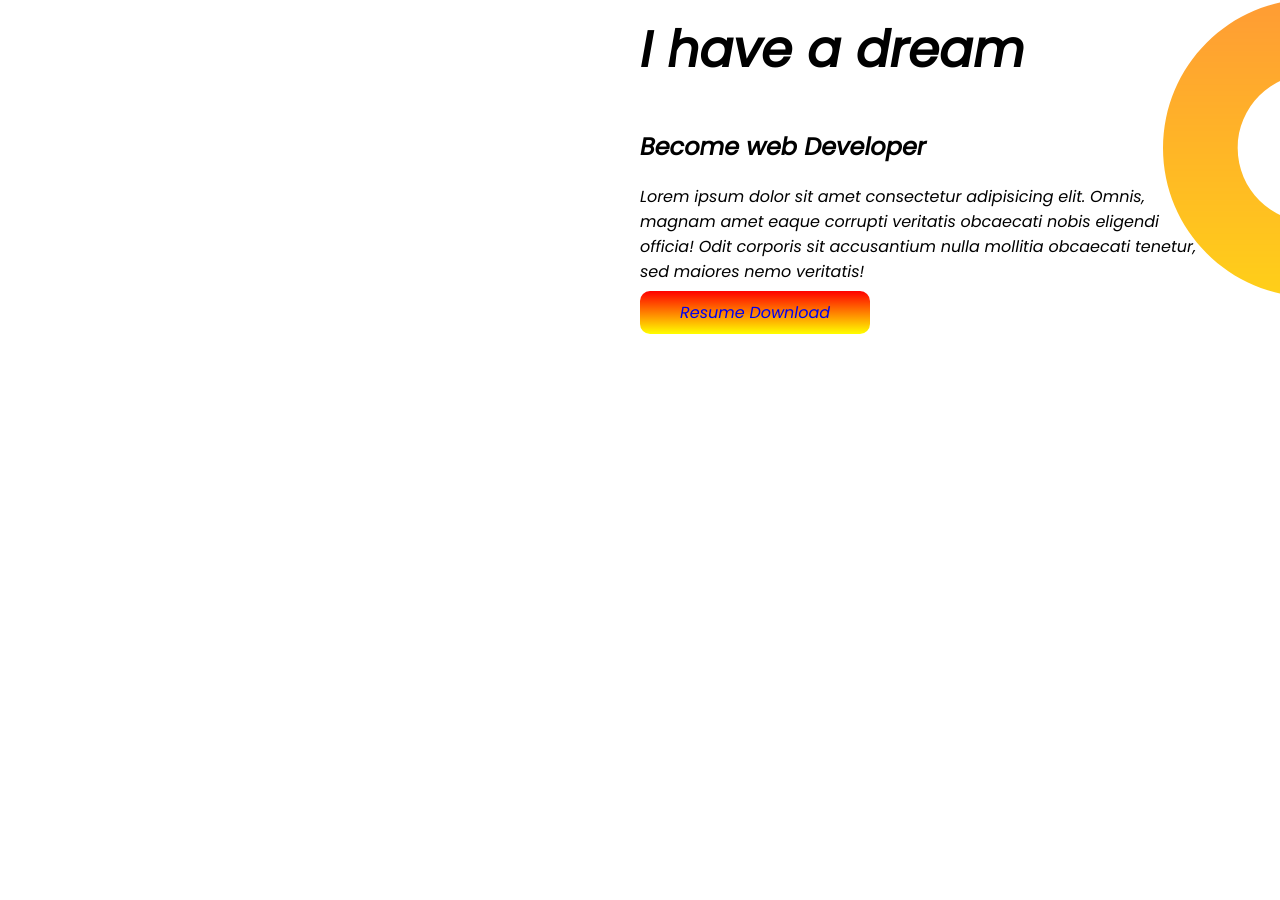
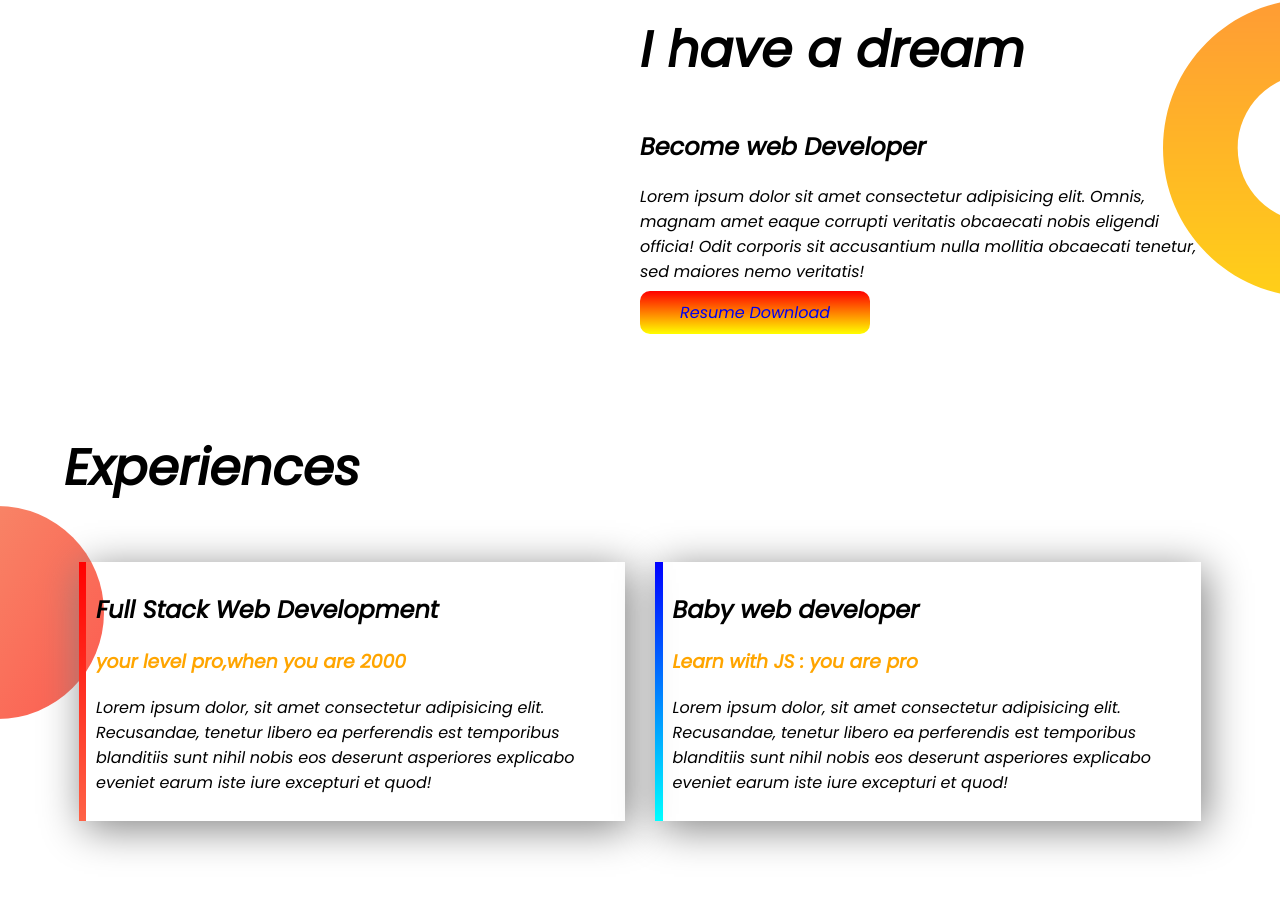
Before and after one commit to KHkhalidhasan/Professional-Portfolio, a plain HTML site: page index.html in a window 1280 px wide. Shown: the part 777-1677 px from the top of the page. Before the commit the page ends 1111 px from the top, so only its background shows below. Drawn offline with Linux system fonts and the light colour scheme.

Commit message:
experience area send

```diff
--- a/index.html
+++ b/index.html
@@ -46,6 +46,22 @@
             <a class="link-color" href="https://drive.google.com">Resume Download</a>
 
         </div>
+    </section>
+
+    <section id="experience-area">
+    <h1>Experiences</h1>
+    <div class="experience-area-part">
+        <div id="full-stack">
+           <h2>Full Stack Web Development</h2>
+            <h3>your level pro,when you are 2000</h3>
+            <p>Lorem ipsum dolor, sit amet consectetur adipisicing elit. Recusandae, tenetur libero ea perferendis est temporibus blanditiis sunt nihil nobis eos deserunt asperiores explicabo eveniet earum iste iure excepturi et quod!</p>
+        </div>
+        <div id="baby-web">
+           <h2>Baby web developer</h2>
+           <h3>Learn with JS : you are pro</h3>
+           <p>Lorem ipsum dolor, sit amet consectetur adipisicing elit. Recusandae, tenetur libero ea perferendis est temporibus blanditiis sunt nihil nobis eos deserunt asperiores explicabo eveniet earum iste iure excepturi et quod!</p>
+        </div>
+    </div>
 
     </section>
 
--- a/style.css
+++ b/style.css
@@ -1,7 +1,6 @@
 body{
     font-family: 'Dancing Script', cursive;
-font-family: 'Poppins', sans-serif;
-margin: 0px;
+font-family: 'Poppins', sans-serig; margin: 0;
 }
 
 #header{
@@ -40,5 +39,34 @@ h1{
     padding-right: 5%;
 }
 .dream-area-part img{
-    width: 80%;
+    width: 100%;
 }
+#experience-area{
+    background-image: url(images/exp-bg.png);
+    background-repeat: no-repeat;
+    background-position: left;
+    padding: 5%;
+}
+.experience-area-part{
+    display: flex;
+}
+.experience-area-part h3{
+    color: orange;
+}
+.experience-area-part div{
+    box-shadow: 5px 7px 40px gray;
+    height: 80%;
+    margin: 15px;
+}
+#full-stack{
+    border-left: 7px solid;
+    border-image: linear-gradient(180deg,red,tomato);
+    border-image-slice: 1;
+    padding: 10px;
+}
+#baby-web{
+    border-left: 8px solid;
+    border-image: linear-gradient(180deg, blue,cyan);
+    border-image-slice: 1;
+    padding: 10px;
+}
```
